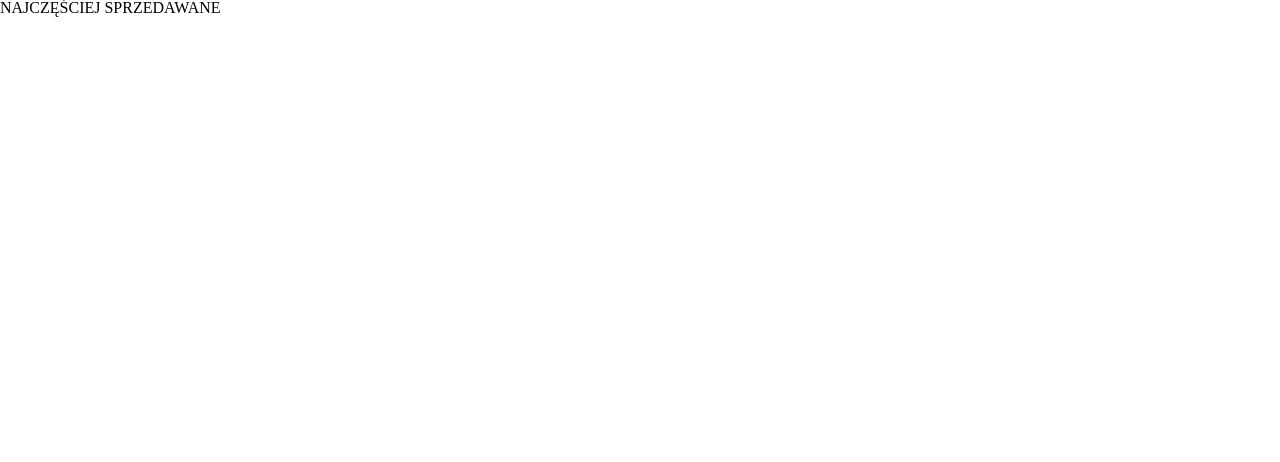
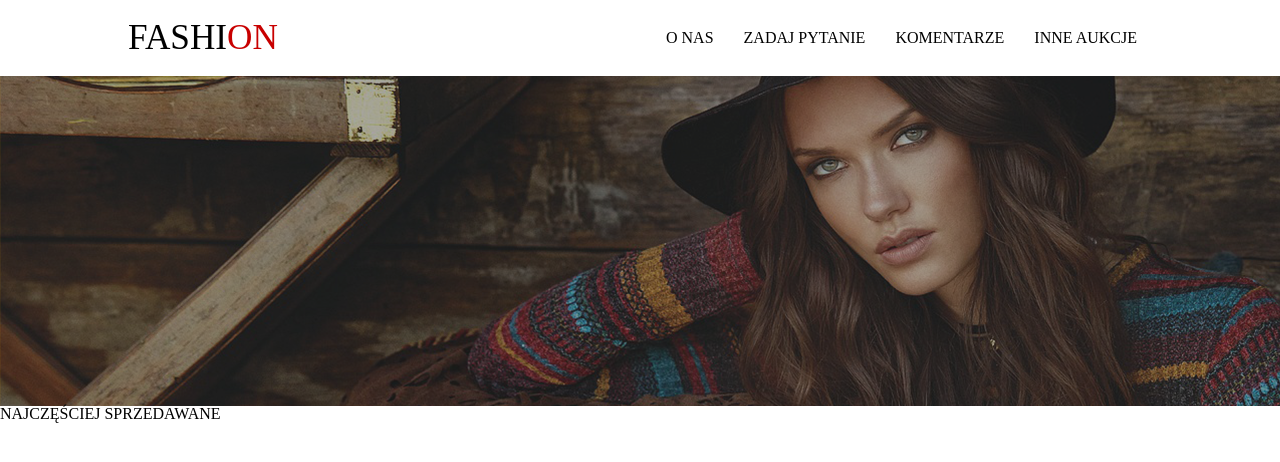
Before and after one commit to Gradziu31/ubrania, a website: page index.html in a window 1280 px wide. Drawn offline with Linux system fonts and the light colour scheme.

Commit message:
wystylowany header

```diff
--- a/index.html
+++ b/index.html
@@ -12,10 +12,22 @@
 <body>
     <div class="container">
         <header>
-            <div class="logo"></div>
-            <div class="menu"></div>
+            <div class="logo">
+                <h1>FASHI<span>ON</span></h1>
+            </div>
+            <div class="menu">
+                <nav>
+                    <ul>
+                        <li>O NAS</li>
+                        <li>ZADAJ PYTANIE</li>
+                        <li>KOMENTARZE</li>
+                        <li>INNE AUKCJE</li>
+                    </ul>
+                </nav>
+            </div>
         </header>
-        <div class="slider"></div>
+        <div class="slider">
+        </div>
         <div class="content">
             <div class="small--photo"></div>
             <div class="big--photo"></div>
--- a/sass/layouts/_header.scss
+++ b/sass/layouts/_header.scss
@@ -0,0 +1,37 @@
+$red: #c80000;
+$gray: #b7b7b7;
+.container {
+    header {
+        display: flex;
+        justify-content: space-between;
+        flex-direction: row;
+        margin: 0% 10%;
+        align-items: center;
+        .logo {
+            h1 {
+                font-size: 2.2em;
+                span {
+                    color: $red;
+                }
+            }
+        }
+        .menu {
+            ul {
+                display: flex;
+                flex-direction: row;
+                li {
+                    padding: 30px 15px;
+                    transition: 300ms;
+                    &:hover {
+                        background: $gray;
+                        color: $red;
+                    }
+                }
+            }
+        }
+    }
+    .slider {
+        background-image: url(../images/slider.png);
+        min-height: 330px;
+    }
+}
```
Also changed, not shown: css/style.css, images/slider.png (added).
